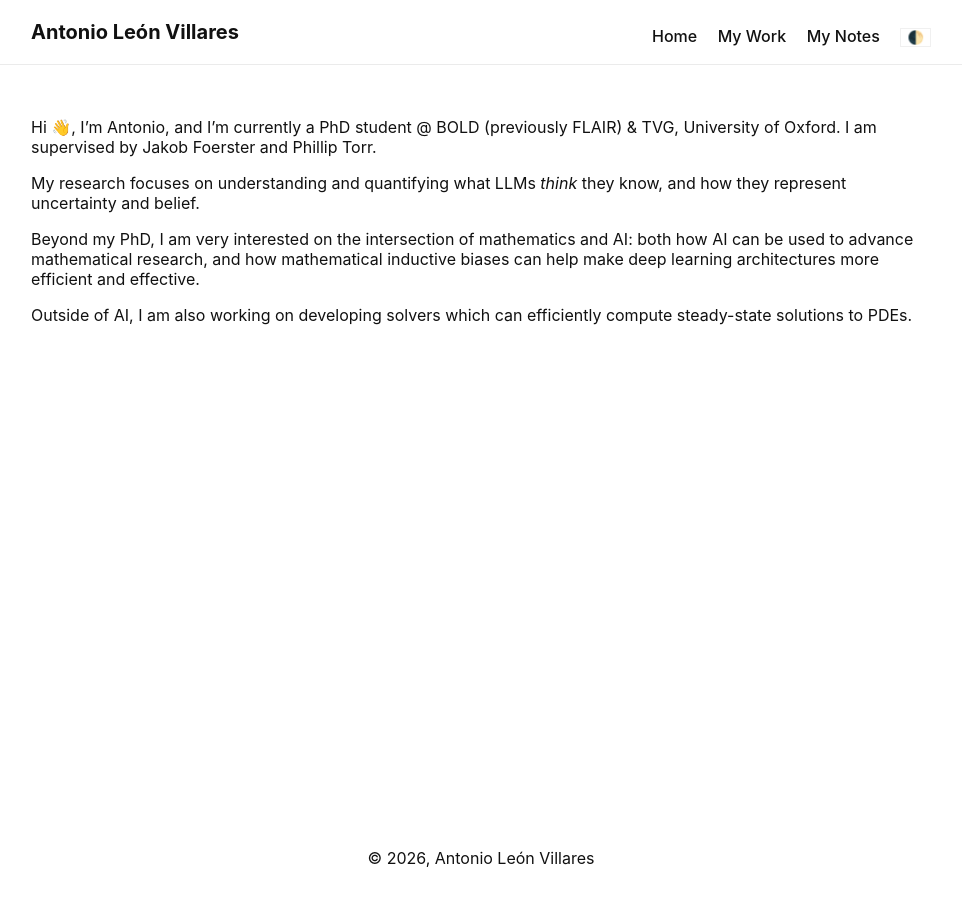
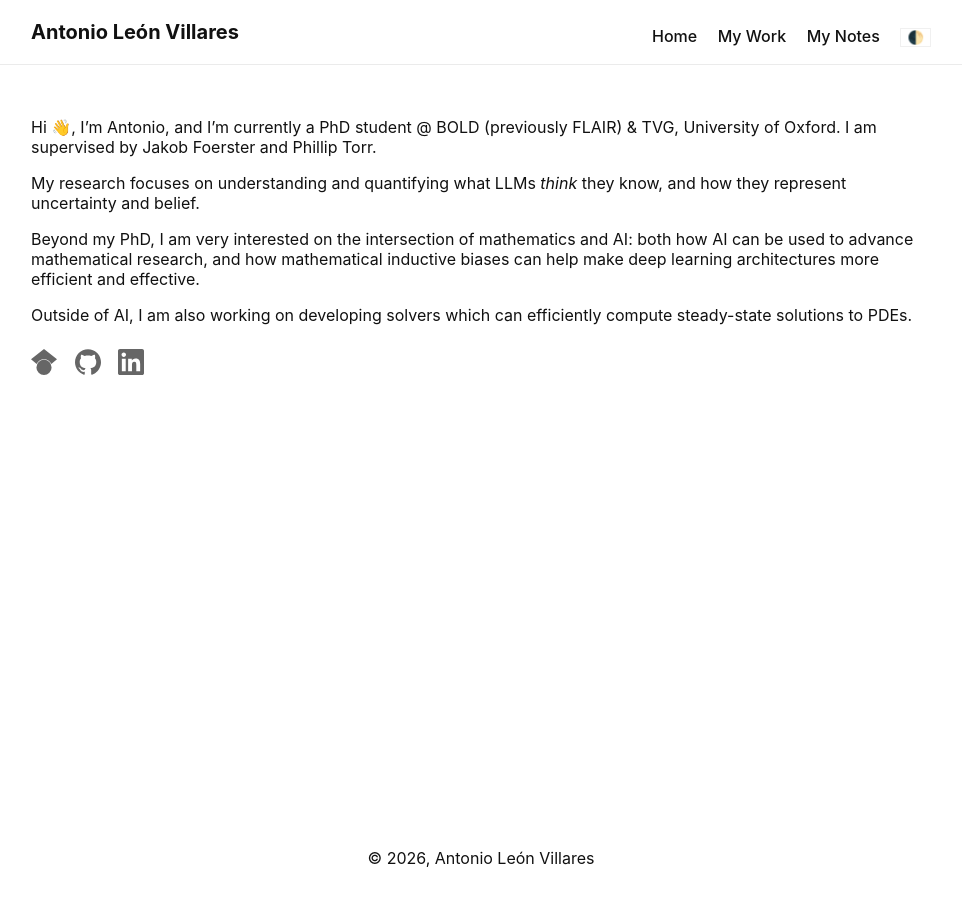
Before and after one commit to alv31415/alv31415.github.io, a Jekyll site: the page built from index.md, in a window 1280 px wide. Shown: the whole page, without its empty margins (159-1121 px from the left). Built offline with Jekyll 4.4.1, drawn with Linux system fonts in a browser that asks for light colours.

Commit message:
added new publications and socials

```diff
--- a/assets/css/custom.css
+++ b/assets/css/custom.css
@@ -237,3 +237,27 @@ summary a {
 summary a:hover {
     text-shadow: 0.3px 0 0 currentColor, -0.3px 0 0 currentColor !important;
 }
+
+
+/* Social icons (inline SVGs, no external requests) */
+.socials {
+  display: flex;
+  gap: 1.1rem;
+  margin-top: 1.5rem;
+}
+
+.site-main .socials a {
+  color: var(--muted);
+  line-height: 0;
+}
+
+.site-main .socials a:hover {
+  color: var(--text);
+  text-shadow: none !important;
+}
+
+.socials svg {
+  width: 26px;
+  height: 26px;
+  fill: currentColor;
+}
--- a/index.md
+++ b/index.md
@@ -10,3 +10,15 @@ My research focuses on understanding and quantifying what LLMs _think_ they know
 Beyond my PhD, I am very interested on the intersection of mathematics and AI: both how AI can be used to advance mathematical research, and how mathematical inductive biases can help make deep learning architectures more efficient and effective.
 
 Outside of AI, I am also working on developing solvers which can efficiently compute steady-state solutions to PDEs.
+
+<div class="socials">
+  <a href="https://scholar.google.com/citations?user=5_s1NdQAAAAJ&amp;hl=en" target="_blank" rel="noopener" aria-label="Google Scholar" title="Google Scholar">
+    <svg viewBox="0 0 24 24" aria-hidden="true"><path d="M5.242 13.769L0 9.5 12 0l12 9.5-5.242 4.269C17.548 11.249 14.978 9.5 12 9.5c-2.977 0-5.548 1.748-6.758 4.269zM12 10a7 7 0 1 0 0 14 7 7 0 0 0 0-14z"/></svg>
+  </a>
+  <a href="https://github.com/alv31415" target="_blank" rel="noopener" aria-label="GitHub" title="GitHub">
+    <svg viewBox="0 0 24 24" aria-hidden="true"><path d="M12 .297c-6.63 0-12 5.373-12 12 0 5.303 3.438 9.8 8.205 11.385.6.113.82-.258.82-.577 0-.285-.01-1.04-.015-2.04-3.338.724-4.042-1.61-4.042-1.61C4.422 18.07 3.633 17.7 3.633 17.7c-1.087-.744.084-.729.084-.729 1.205.084 1.838 1.236 1.838 1.236 1.07 1.835 2.809 1.305 3.495.998.108-.776.417-1.305.76-1.605-2.665-.3-5.466-1.332-5.466-5.93 0-1.31.465-2.38 1.235-3.22-.135-.303-.54-1.523.105-3.176 0 0 1.005-.322 3.3 1.23.96-.267 1.98-.399 3-.405 1.02.006 2.04.138 3 .405 2.28-1.552 3.285-1.23 3.285-1.23.645 1.653.24 2.873.12 3.176.765.84 1.23 1.91 1.23 3.22 0 4.61-2.805 5.625-5.475 5.92.42.36.81 1.096.81 2.22 0 1.606-.015 2.896-.015 3.286 0 .315.21.69.825.57C20.565 22.092 24 17.592 24 12.297c0-6.627-5.373-12-12-12"/></svg>
+  </a>
+  <a href="https://www.linkedin.com/in/antonio-leon-villares/" target="_blank" rel="noopener" aria-label="LinkedIn" title="LinkedIn">
+    <svg viewBox="0 0 24 24" aria-hidden="true"><path d="M20.447 20.452h-3.554v-5.569c0-1.328-.027-3.037-1.852-3.037-1.853 0-2.136 1.445-2.136 2.939v5.667H9.351V9h3.414v1.561h.046c.477-.9 1.637-1.85 3.37-1.85 3.601 0 4.267 2.37 4.267 5.455v6.286zM5.337 7.433c-1.144 0-2.063-.926-2.063-2.065 0-1.138.92-2.063 2.063-2.063 1.14 0 2.064.925 2.064 2.063 0 1.139-.925 2.065-2.064 2.065zm1.782 13.019H3.555V9h3.564v11.452zM22.225 0H1.771C.792 0 0 .774 0 1.729v20.542C0 23.227.792 24 1.771 24h20.451C23.2 24 24 23.227 24 22.271V1.729C24 .774 23.2 0 22.222 0h.003z"/></svg>
+  </a>
+</div>
```
Also changed, not shown: _data/preprints.yml (+6 -8 lines), _data/publications.yml (added, +10 -0 lines).
